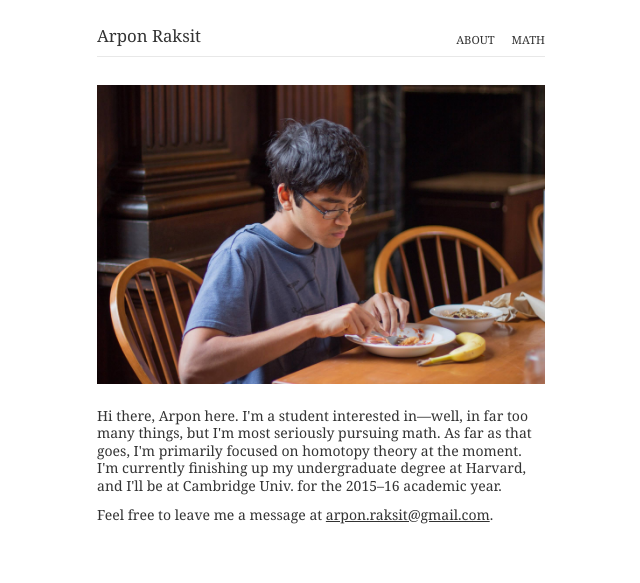
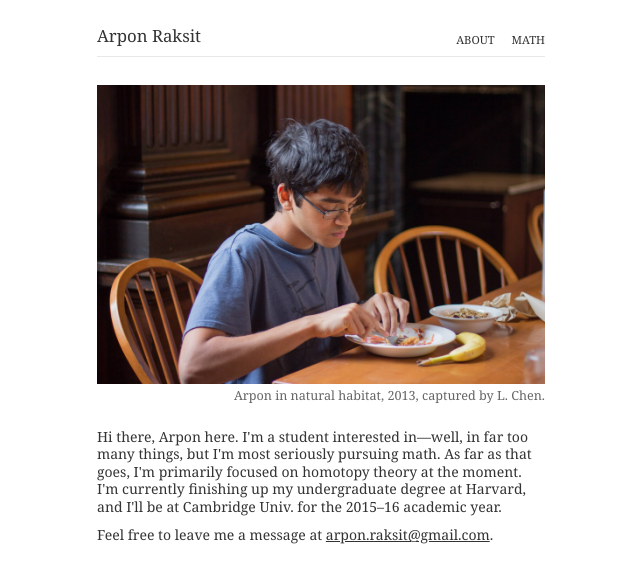
Before and after one commit to arponr/arponr.github.io, a Jekyll site: the page built from index.html, in a window 1280 px wide. Shown: the top 583 px of the page, without its empty margins (319-959 px from the left). Built offline with Jekyll 4.4.1, drawn with Linux system fonts in a browser that asks for light colours.

Commit message:
photo credit lucy proper

```diff
--- a/css/_layout.scss
+++ b/css/_layout.scss
@@ -45,6 +45,10 @@
         font-size: .9em;
         color: $color-light;
         padding: 0.3rem 0;
+
+        &.right {
+            text-align: right;
+        }
     }
 }
 
--- a/css/style.css
+++ b/css/style.css
@@ -81,6 +81,8 @@ sub {
     font-size: .9em;
     color: #666666;
     padding: 0.3rem 0; }
+    .figure .caption.right {
+      text-align: right; }
 
 .sec + .sec {
   margin-top: 1.5rem; }
--- a/index.html
+++ b/index.html
@@ -3,7 +3,10 @@ layout: page
 ---
 
 <div class="figure sec">
-  <img src="/images/me.jpg" alt="photo credit: Lucy Chen">
+  <img src="/images/me.jpg">
+  <div class="caption right">
+    Arpon in natural habitat, 2013, captured by L. Chen.
+  </div>
 </div>
 
 <div class="text sec">
```
Also changed, not shown: 3 other files.
